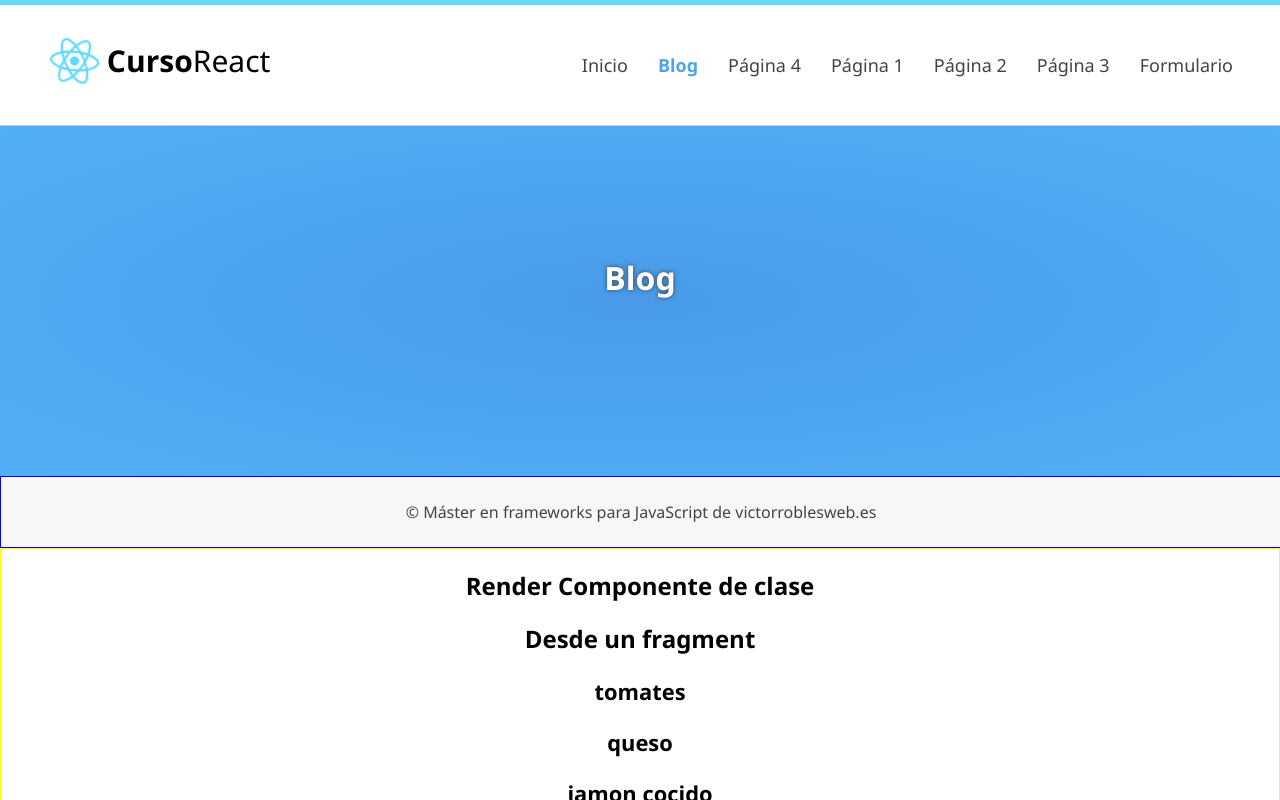
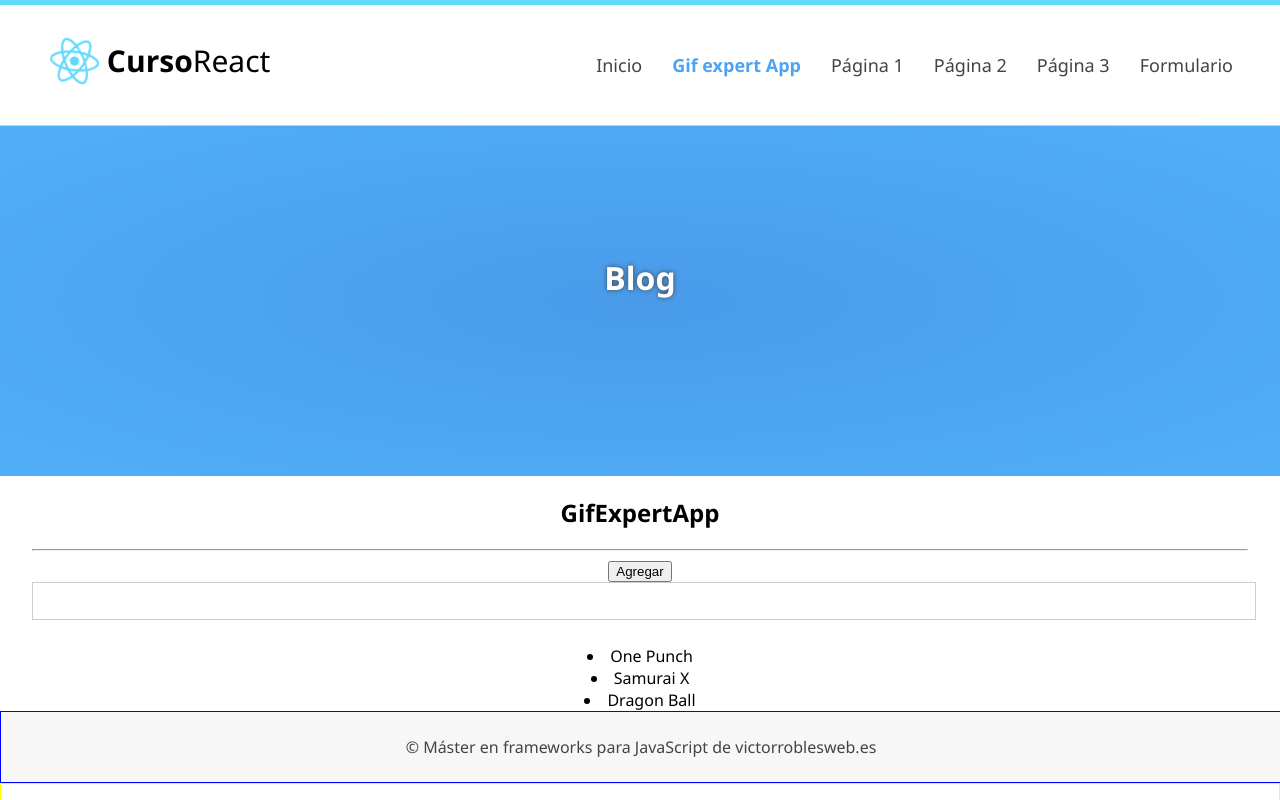
Before and after one commit to andersonNB/Articulos-React, a React (Create React App) app: page /blog in a window 1280 px wide. Shown: the top 800 px of the page. Built offline with nearby package versions, Linux system fonts and the light colour scheme.

Commit message:
GifExpertApp

```diff
--- a/src/Router.js
+++ b/src/Router.js
@@ -25,7 +25,7 @@ class Router extends Component {
                         <Route exact path="/" element={ <Home /> } />
                         <Route path="/blog" element={ <Blog /> } />
                         <Route path="/ruta-prueba" element={ <Formulario /> } />
-                        <Route exact path="/pagina-1" element={ <h1 className="subheader">Texto Creado desde la misma ruta</h1> } />
+                        {/* <Route exact path="/pagina-1" element={ <h1 className="subheader">Texto Creado desde la misma ruta</h1> } /> */ }
                         <Route path="/pruebas/:id" element={ <MiComponentePrueba /> } />
                         <Route path="/navigate" element={ <Navigate to="/pagina-1" /> } />
                         {/* De esta manera colocamos rutas hijas que deriven de una ruta en este caso cualquiera que empiece por /dashboard */ }
--- /dev/null
+++ b/src/assets/css/Input.css
@@ -0,0 +1,4 @@
+input {
+	font-size: 1.3rem;
+	width: 100%;
+}
--- /dev/null
+++ b/src/components/AddCategory.js
@@ -0,0 +1,47 @@
+import React, { useState } from 'react'
+import PropTypes from 'prop-types'
+import '../assets/css/Input.css';
+
+const AddCategory = ({ setCategoria }) => {
+
+
+
+    const [inputValue, setInputValue] = useState("") //si no se pone nada sale undefined
+
+    const handelInputChange = (e) => {
+        setInputValue(e.target.value)
+    }
+
+    const handleSubmit = (e) => {
+        e.preventDefault()
+        console.log("Enviado rey")
+
+        if (inputValue !== undefined && inputValue !== "") {
+            // es un calback y guarda el estado anterior, para este caso el array
+            setCategoria(cat => [...cat, inputValue])
+            //reseteamos el valor
+            setInputValue('');
+        }
+    }
+
+    return (
+        <>
+            <form onSubmit={ handleSubmit }>
+
+                <input
+                    type="text"
+                    value={ inputValue }
+                    onChange={ handelInputChange }
+                />
+            </form>
+            <h2>{ inputValue }</h2>
+        </>
+    )
+}
+
+AddCategory.propTypes = {
+    setCategoria: PropTypes.func.isRequired,
+}
+
+
+export default AddCategory
--- a/src/components/Blog.js
+++ b/src/components/Blog.js
@@ -1,6 +1,6 @@
 import React, { Component } from 'react';
 import Slider from "./Slider";
-import Peliculas from './Peliculas';
+import GifExpertApp from "./GifExpertApp";
 
 class Blog extends Component {
 
@@ -9,7 +9,7 @@ class Blog extends Component {
             <>
                 <Slider title="Blog"></Slider>
                 <div className="center">
-
+                    <GifExpertApp></GifExpertApp>
                 </div>
             </>
         )
--- /dev/null
+++ b/src/components/GifExpertApp.js
@@ -0,0 +1,35 @@
+import react, { useState } from 'react';
+import AddCategory from './AddCategory';
+
+const GifExpertApp = () => {
+
+    //Si queremos cambiar el estado de cierto elemento
+    //lo ideal es usar el hook useState
+    // const categoria = ['One Punch', 'Samurai X', 'Dragon Ball']
+
+    const [categoria, setCategoria] = useState(['One Punch', 'Samurai X', 'Dragon Ball']);
+
+    const handleAdd = () => {
+
+        //concat o push o spread
+        //setCategoria(...categoria,'One piece')
+        setCategoria(categoria.concat('One piece'))
+    }
+
+    return (
+        <>
+            <h2>GifExpertApp</h2>
+            <hr />
+            <button onClick={ handleAdd }>Agregar</button>
+            <AddCategory setCategoria={ setCategoria }></AddCategory>
+            {
+                categoria.map((valor) => {
+
+                    return <li key={ valor }> { valor } </li>
+                })
+            }
+        </>
+    )
+}
+
+export default GifExpertApp;
--- a/src/components/Header.js
+++ b/src/components/Header.js
@@ -26,11 +26,11 @@ class Header extends Component {
                                 <NavLink to="/" className={ ({ isActive }) => isActive ? 'active' : "" }>Inicio</NavLink>
                             </li>
                             <li>
-                                <NavLink to="/blog">Blog</NavLink>
+                                <NavLink to="/blog">Gif expert App</NavLink>
                             </li>
-                            <li>
+                            {/* <li>
                                 <NavLink to="/pagina-1">Página 4</NavLink>
-                            </li>
+                            </li> */}
                             <li>
                                 <Link to={ `/noExisteNRouter/${usuario}` }>Página 1</Link>
                             </li>
```
Also changed, not shown: src/assets/css/index.css (+8 -8 lines).
